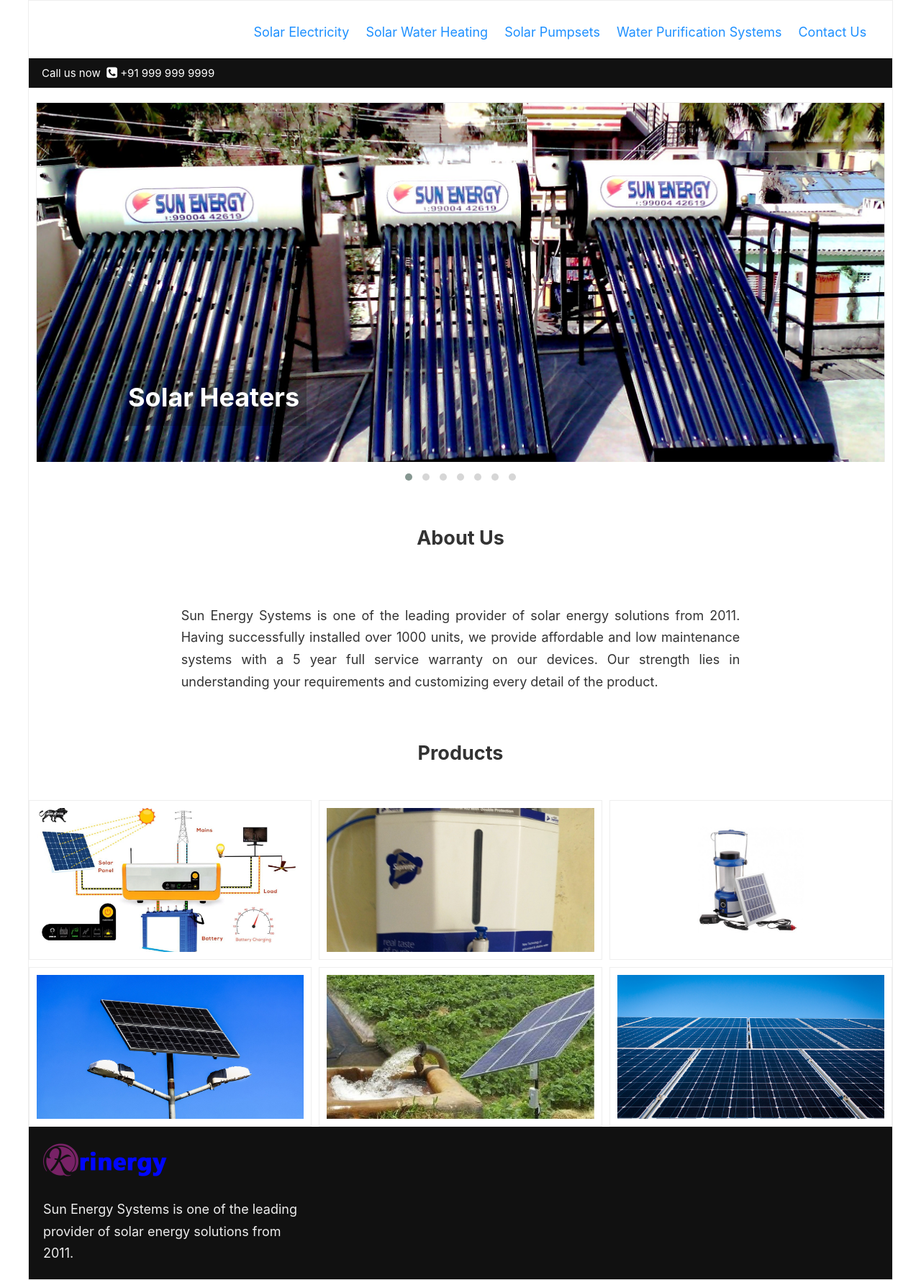
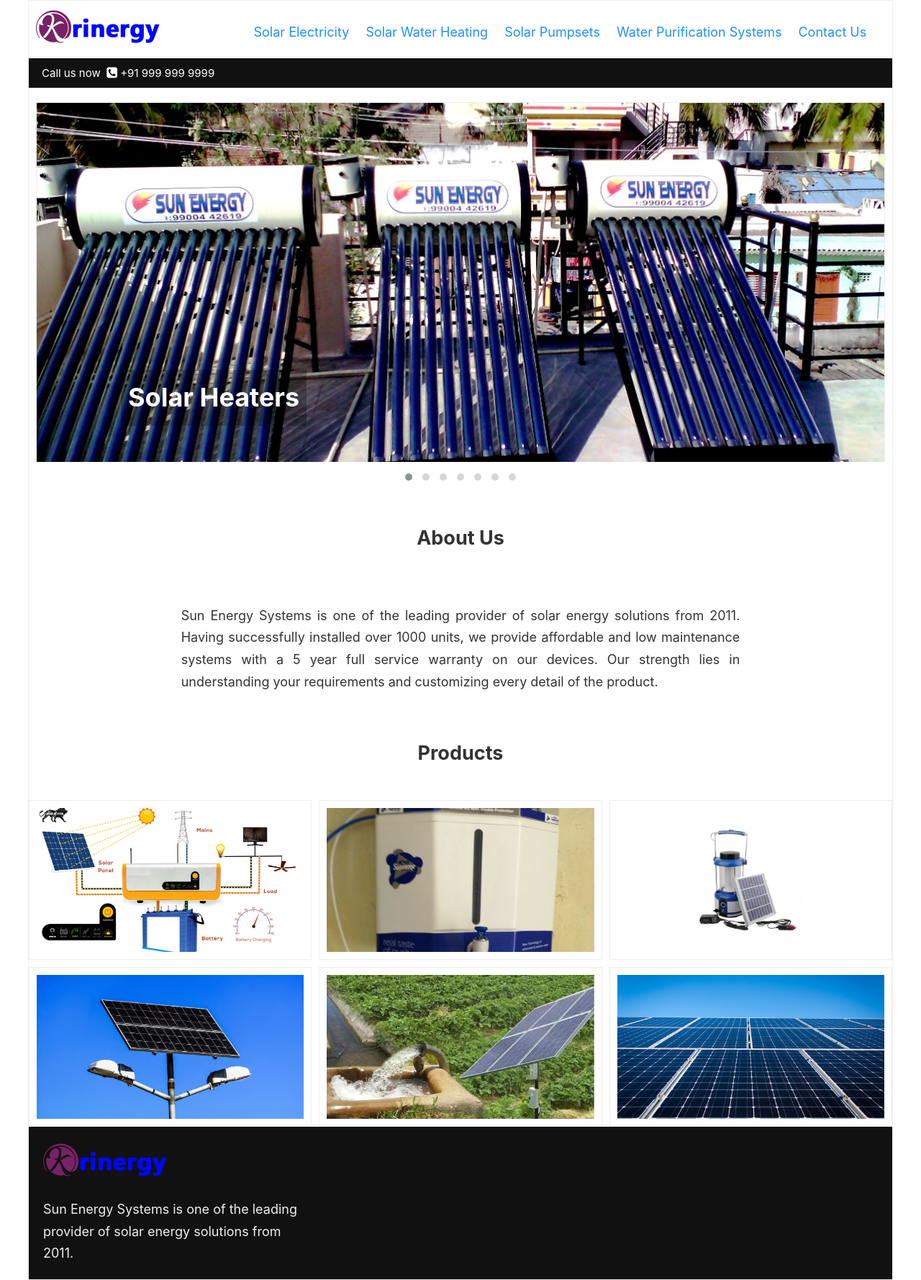
Before and after one commit to sharu725/script, a Jekyll site: the page built from index.html, in a window 1280 px wide. Shown: the whole page at 72% size. Built offline with Jekyll 4.4.1, drawn with Linux system fonts in a browser that asks for light colours.

Commit message:
logo fix

```diff
--- a/_layouts/default.html
+++ b/_layouts/default.html
@@ -13,7 +13,7 @@
 <header>
     <div class="r">
         <div class="c-3">
-            <a href="{{site.baseurl}}/"><div class="logo"></div></a>
+            <a href="{{site.baseurl}}/"><div class="logo" style="background-image: url({{site.baseurl}}/images/logo-1.png)"></div></a>
         </div>
         <div class="c-9 vert-center">
             <ul class="menu">
```
